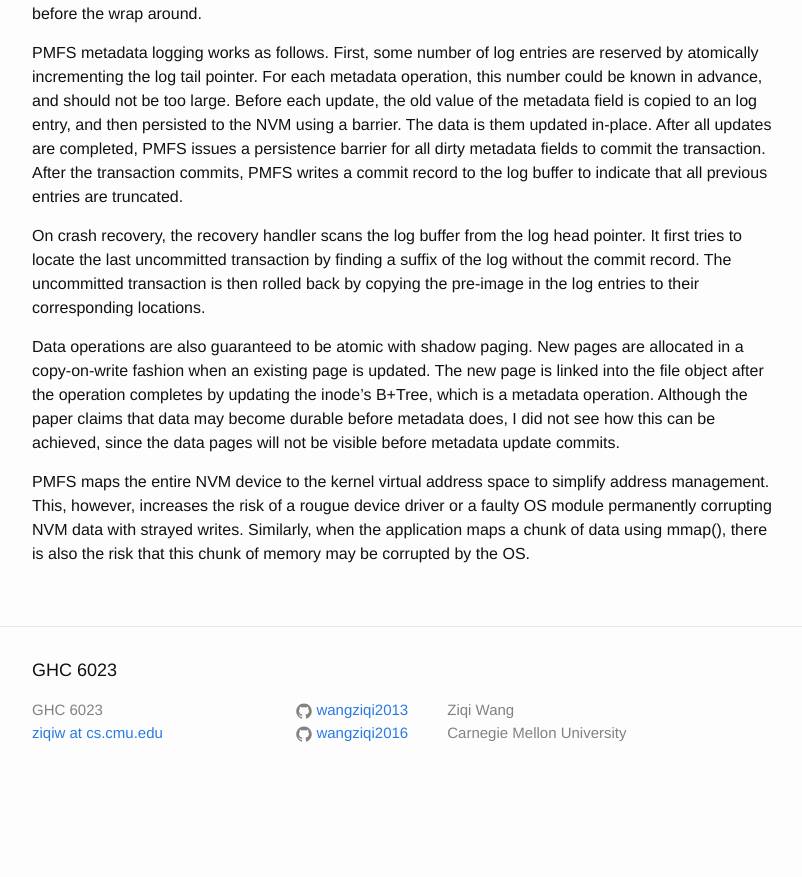
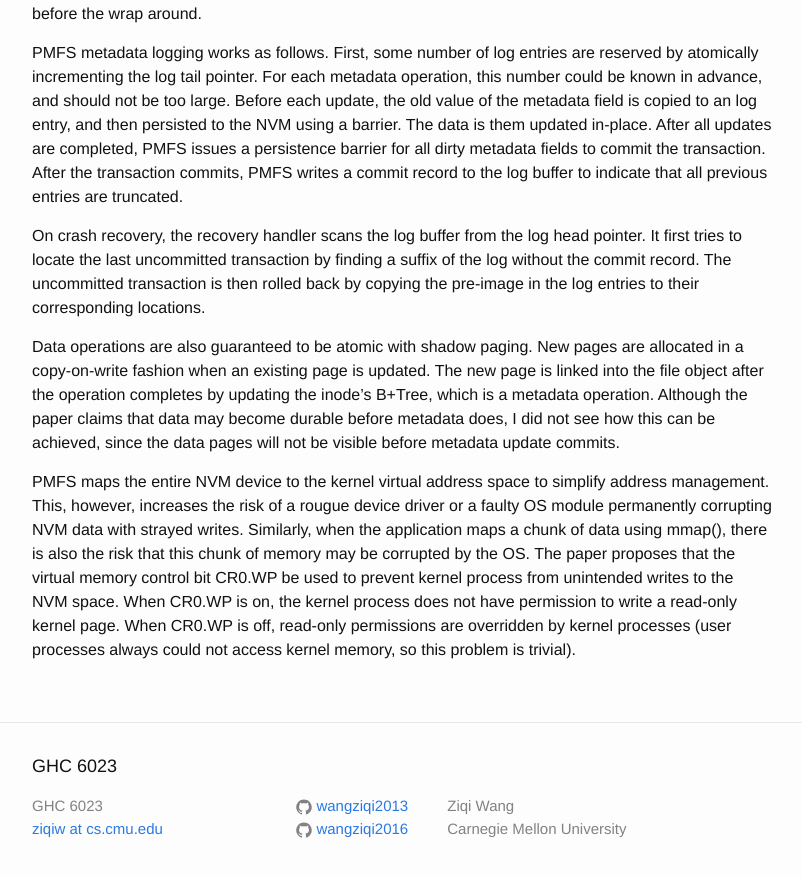
Before and after one commit to wangziqi2013/wangziqi2013.github.io, a Jekyll site: the page built from _posts/2020-06-23-pmfs.markdown, in a window 1280 px wide and 900 px high, scrolled down 3256 px. Shown: the top 877 px of the window, without its empty margins (238-1040 px from the left). Built offline with Jekyll 4.4.1, drawn with Linux system fonts in a browser that asks for light colours; before the commit the page ends 4060 px from its top, so only the background shows below that.

Commit message:
Adding WP

```diff
--- a/_posts/2020-06-23-pmfs.markdown
+++ b/_posts/2020-06-23-pmfs.markdown
@@ -145,3 +145,7 @@ PMFS maps the entire NVM device to the kernel virtual address space to simplify
 increases the risk of a rougue device driver or a faulty OS module permanently corrupting NVM data with strayed writes.
 Similarly, when the application maps a chunk of data using mmap(), there is also the risk that this chunk of memory
 may be corrupted by the OS.
+The paper proposes that the virtual memory control bit CR0.WP be used to prevent kernel process from unintended writes
+to the NVM space. When CR0.WP is on, the kernel process does not have permission to write a read-only kernel page.
+When CR0.WP is off, read-only permissions are overridden by kernel processes (user processes always could not access
+kernel memory, so this problem is trivial).
```
